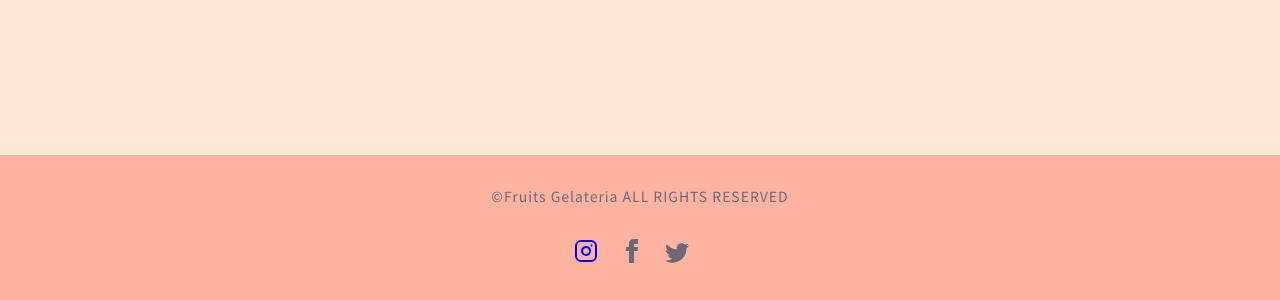
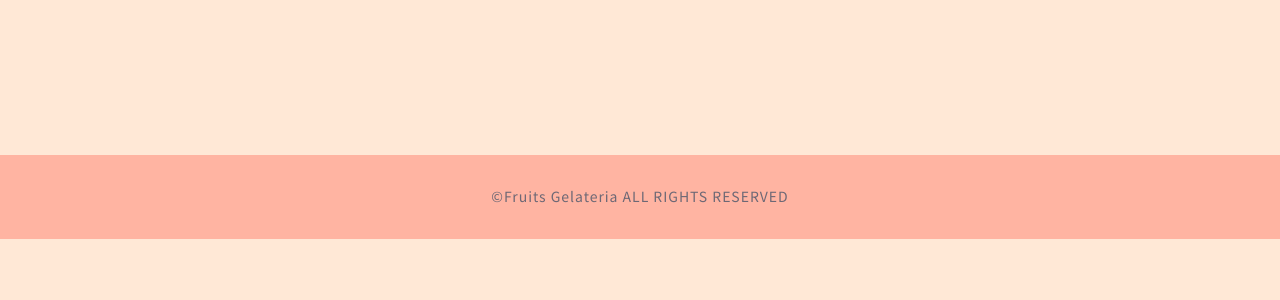
Before and after one commit to kana-takahashiii/fruitsgelateria, a plain HTML site: page index.html in a window 1280 px wide. Shown: the part 5629-5929 px from the top of the page. After the commit the page ends 5868 px from the top, so only its background shows below. Drawn offline with nearby package versions, Linux system fonts and the light colour scheme.

Commit message:
sns-icon削除

```diff
--- a/index.html
+++ b/index.html
@@ -335,7 +335,7 @@
     <div class="fotter-wrapper">
         <p class="copy-right">&copy;Fruits Gelateria ALL RIGHTS RESERVED
         </p>
-        <div class="sns-img">
+        <!-- <div class="sns-img">
             <a href="#">
                 <svg xmlns="http://www.w3.org/2000/svg" width="24" height="24" viewBox="0 0 24 24" fill="none" stroke="currentColor" stroke-width="2" stroke-linecap="round" stroke-linejoin="round" class="feather feather-instagram"><rect x="2" y="2" width="20" height="20" rx="5" ry="5"></rect><path d="M16 11.37A4 4 0 1 1 12.63 8 4 4 0 0 1 16 11.37z"></path>
                     <line x1="17.5" y1="6.5" x2="17.51" y2="6.5"></line>
@@ -352,7 +352,7 @@
                     <path d="M24 2.55705C23.117 2.94905 22.168 3.21305 21.172 3.33205C22.189 2.72305 22.97 1.75805 23.337 0.608047C22.386 1.17205 21.332 1.58205 20.21 1.80305C19.313 0.846047 18.032 0.248047 16.616 0.248047C13.437 0.248047 11.101 3.21405 11.819 6.29305C7.728 6.08805 4.1 4.12805 1.671 1.14905C0.381 3.36205 1.002 6.25705 3.194 7.72305C2.388 7.69705 1.628 7.47605 0.965 7.10705C0.911 9.38805 2.546 11.522 4.914 11.997C4.221 12.185 3.462 12.229 2.69 12.081C3.316 14.037 5.134 15.46 7.29 15.5C5.22 17.123 2.612 17.848 0 17.54C2.179 18.937 4.768 19.752 7.548 19.752C16.69 19.752 21.855 12.031 21.543 5.10605C22.505 4.41105 23.34 3.54405 24 2.55705V2.55705Z" fill="#6D6875"/>
                 </svg>
             </a>
-        </div>
+        </div> -->
     </div>
 </footer>
 <!-- //footer -->
```
